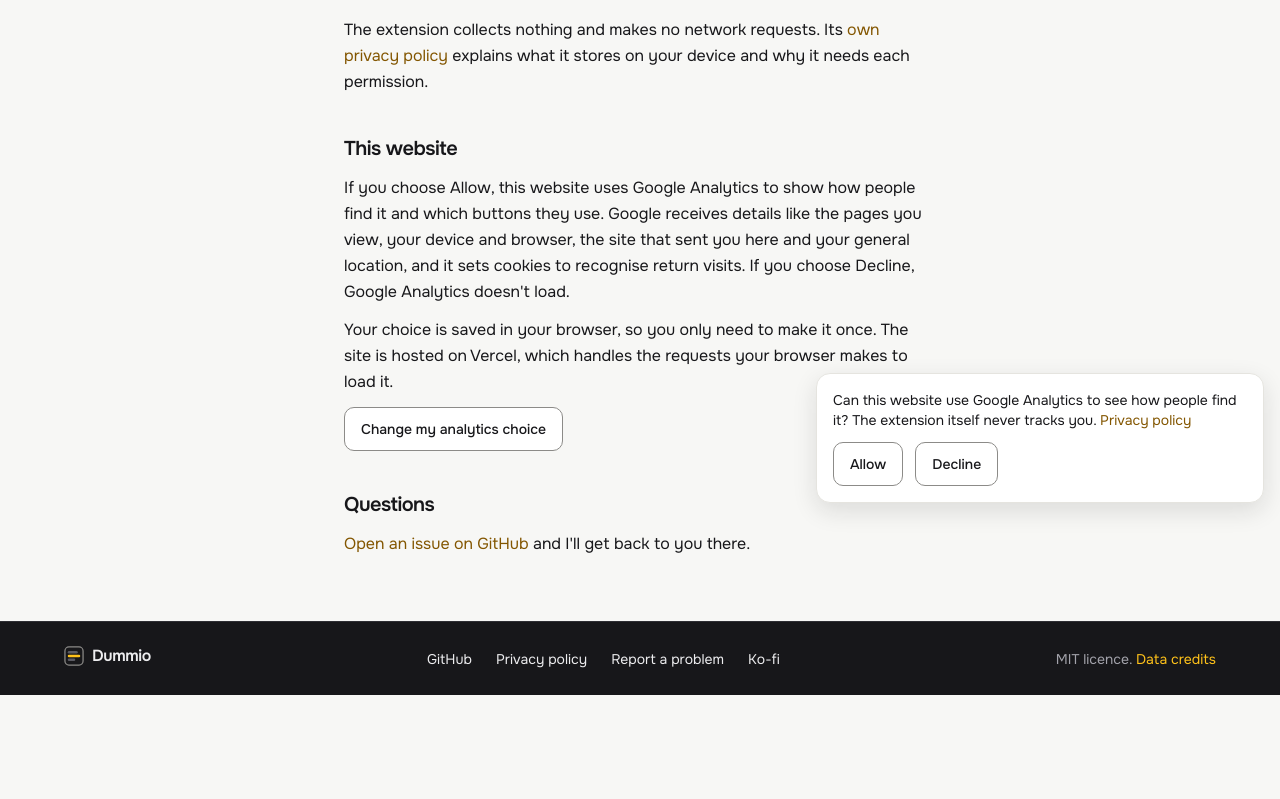
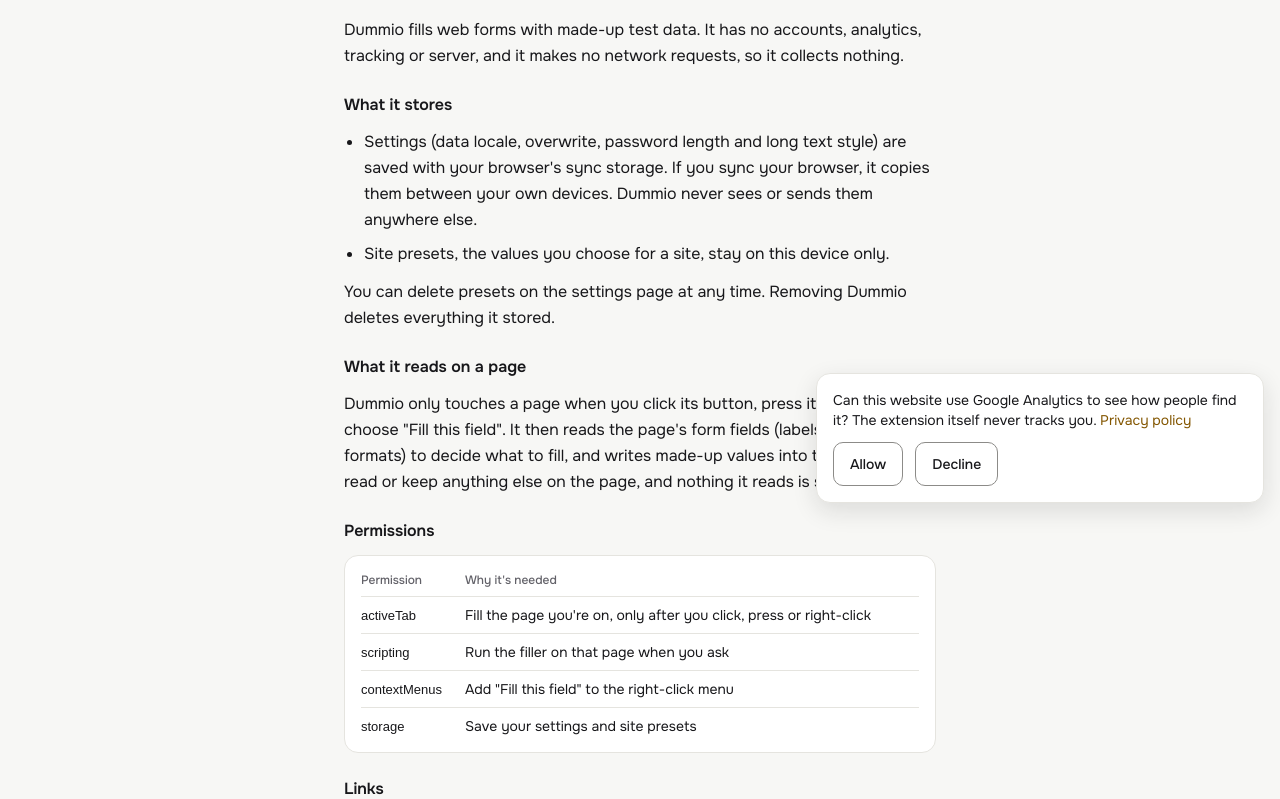
Before and after one commit to melvinbulan17/dummio-site, a Next.js app: page /privacy in a window 1280 px wide. Shown: the part 281-1080 px from the top of the page. Before the commit the page ends 976 px from the top, so only its background shows below. Built offline with nearby package versions, Linux system fonts and the light colour scheme; no server answers; a web font is replaced by a local one.

Commit message:
Keep the privacy policy on the site (#9)
Adds the extension's full privacy details to the privacy page, points the home page link there, and updates the tests.

```diff
--- a/src/app/privacy/page.tsx
+++ b/src/app/privacy/page.tsx
@@ -11,7 +11,22 @@ export const metadata: Metadata = {
   alternates: { canonical: "/privacy" },
 };
 
+const extensionPermissions = [
+  {
+    name: "activeTab",
+    reason:
+      "Fill the page you're on, only after you click, press or right-click",
+  },
+  { name: "scripting", reason: "Run the filler on that page when you ask" },
+  {
+    name: "contextMenus",
+    reason: 'Add "Fill this field" to the right-click menu',
+  },
+  { name: "storage", reason: "Save your settings and site presets" },
+];
+
 const headingStyles = "m-0 text-xl leading-7 font-semibold tracking-tight";
+const subheadingStyles = "m-0 mt-3 text-base leading-6 font-semibold";
 const linkStyles = "text-dummy-yellow-text underline-offset-3";
 
 export default function PrivacyPage() {
@@ -29,24 +44,79 @@ export default function PrivacyPage() {
           <p className="m-0 text-ink-muted">Last updated: 2 November 2026</p>
         </div>
 
-        <section className="flex flex-col gap-3">
+        <section id="extension" className="flex flex-col gap-3">
           <h2 className={headingStyles}>The Dummio extension</h2>
           <p className="m-0">
-            The extension collects nothing and makes no network requests. Its{" "}
-            <a
-              href={links.extensionPrivacy}
-              target="_blank"
-              rel="noopener"
-              className={linkStyles}
-            >
-              own privacy policy
-            </a>{" "}
-            explains what it stores on your device and why it needs each
-            permission.
+            Dummio fills web forms with made-up test data. It has no accounts,
+            analytics, tracking or server, and it makes no network requests, so
+            it collects nothing.
+          </p>
+
+          <h3 className={subheadingStyles}>What it stores</h3>
+          <ul className="m-0 flex list-disc flex-col gap-2 pl-5">
+            <li>
+              Settings (data locale, overwrite, password length and long text
+              style) are saved with your browser&apos;s sync storage. If you
+              sync your browser, it copies them between your own devices. Dummio
+              never sees or sends them anywhere else.
+            </li>
+            <li>
+              Site presets, the values you choose for a site, stay on this
+              device only.
+            </li>
+          </ul>
+          <p className="m-0">
+            You can delete presets on the settings page at any time. Removing
+            Dummio deletes everything it stored.
+          </p>
+
+          <h3 className={subheadingStyles}>What it reads on a page</h3>
+          <p className="m-0">
+            Dummio only touches a page when you click its button, press its
+            shortcut or choose &quot;Fill this field&quot;. It then reads the
+            page&apos;s form fields (labels, names and formats) to decide what
+            to fill, and writes made-up values into them. It doesn&apos;t read
+            or keep anything else on the page, and nothing it reads is stored or
+            sent.
+          </p>
+
+          <h3 className={subheadingStyles}>Permissions</h3>
+          <div className="overflow-x-auto rounded-lg border border-line bg-surface-0 px-4 py-2">
+            <table className="w-full border-collapse text-sm leading-5">
+              <thead>
+                <tr className="text-left text-xs leading-4 text-ink-muted">
+                  <th scope="col" className="py-2 pr-3 font-medium">
+                    Permission
+                  </th>
+                  <th scope="col" className="py-2 font-medium">
+                    Why it&apos;s needed
+                  </th>
+                </tr>
+              </thead>
+              <tbody>
+                {extensionPermissions.map((permission) => (
+                  <tr key={permission.name} className="border-t border-line">
+                    <td className="py-2 pr-3 align-baseline">
+                      <code className="font-mono text-[13px] leading-[18px]">
+                        {permission.name}
+                      </code>
+                    </td>
+                    <td className="py-2 align-baseline">{permission.reason}</td>
+                  </tr>
+                ))}
+              </tbody>
+            </table>
+          </div>
+
+          <h3 className={subheadingStyles}>Links</h3>
+          <p className="m-0">
+            The extension links to GitHub, to report a problem, and to Ko-fi, to
+            support the project. These open in a new tab only when you click
+            them.
           </p>
         </section>
 
-        <section className="flex flex-col gap-3">
+        <section id="website" className="flex flex-col gap-3">
           <h2 className={headingStyles}>This website</h2>
           <p className="m-0">
             If you choose Allow, this website uses Google Analytics to show how
--- a/src/components/sections/PrivacyFacts.tsx
+++ b/src/components/sections/PrivacyFacts.tsx
@@ -1,4 +1,6 @@
-import { links, permissions } from "@/content/site";
+import Link from "next/link";
+
+import { permissions } from "@/content/site";
 
 export function PrivacyFacts() {
   return (
@@ -14,14 +16,12 @@ export function PrivacyFacts() {
           <p className="m-0 type-lead text-band-ink-muted">
             It makes no network requests, and it only touches a page when you
             click, press the shortcut or right-click.{" "}
-            <a
-              href={links.extensionPrivacy}
-              target="_blank"
-              rel="noopener"
+            <Link
+              href="/privacy#extension"
               className="text-dummy-yellow underline-offset-3"
             >
               Read its privacy policy
-            </a>
+            </Link>
           </p>
         </div>
         <ul className="m-0 flex min-w-0 list-none flex-col p-0">
--- a/src/content/site.ts
+++ b/src/content/site.ts
@@ -10,7 +10,6 @@ export const links = {
   chromeZip: `${repo}/releases/latest/download/dummio-chrome.zip`,
   firefoxZip: `${repo}/releases/latest/download/dummio-firefox.zip`,
   releases: `${repo}/releases/latest`,
-  extensionPrivacy: `${repo}/blob/main/PRIVACY.md`,
   reportProblem: `${repo}/issues/new/choose`,
   credits: `${repo}#credits`,
   support: "https://ko-fi.com/mbulandev",
```
Also changed, not shown: 1 other file (tests, documents, lock files or other folders).
